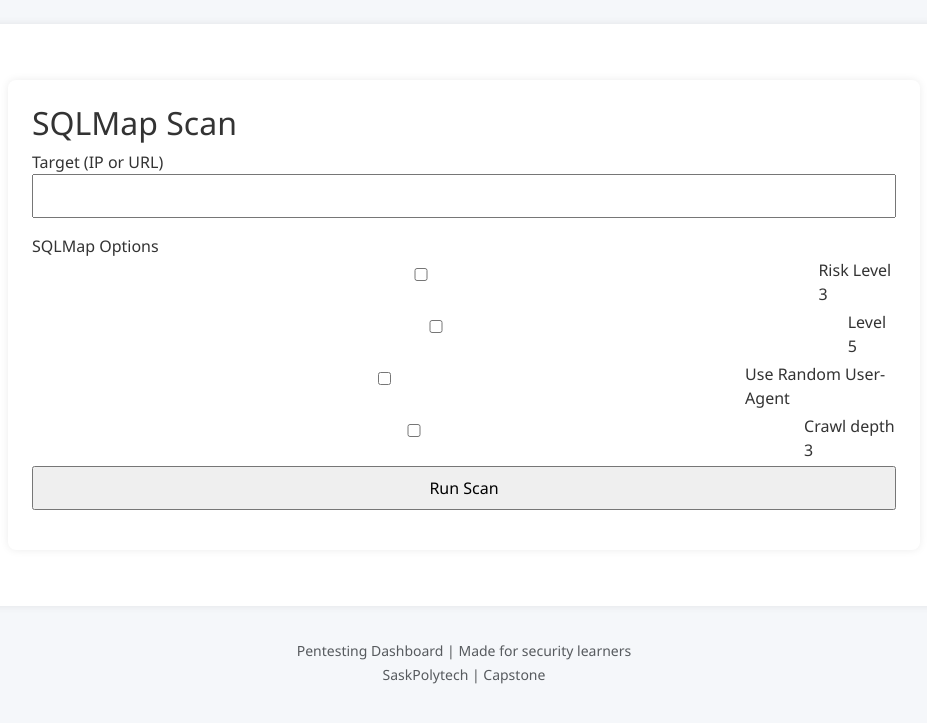
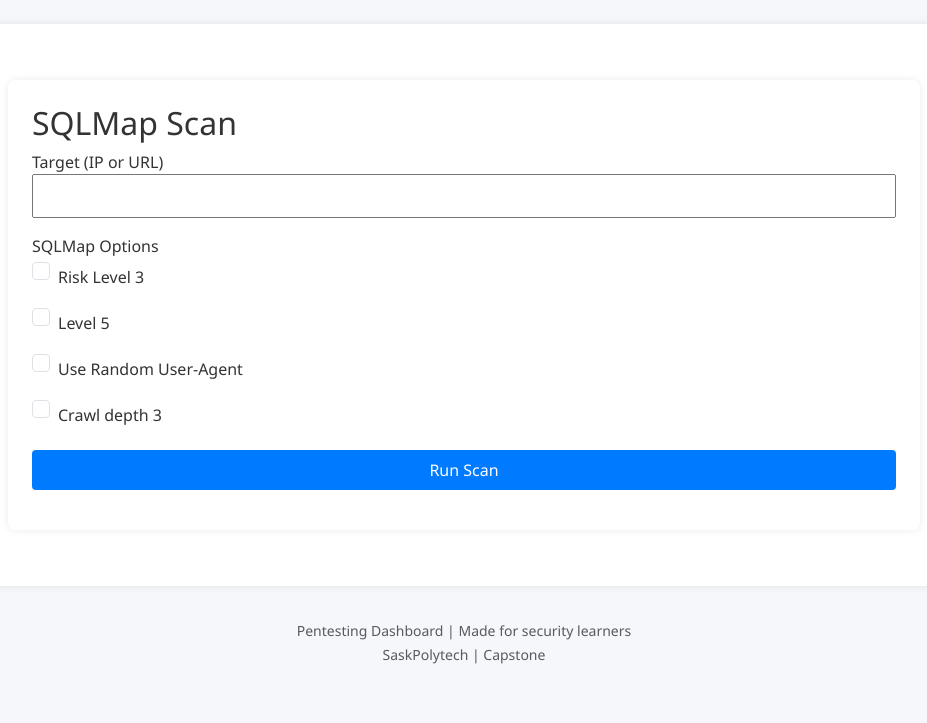
Before and after one commit to abhijeet-2108/Saskpoly_Capstone, a Flask app: page /stage3/sqlmap in a window 1280 px wide. Shown: the part 56-779 px from the top of the page, without its empty margins (176-1103 px from the left). Run offline with Flask 3, Linux system fonts and the light colour scheme.

Commit message:
stage5 form, links fix

```diff
--- a/templates/base.html
+++ b/templates/base.html
@@ -16,10 +16,10 @@
                 <li class="nav-item"><a class="nav-link" href="/">🏠 Home</a></li>
                 <li class="nav-item"><a class="nav-link" href="/history">📜 History</a></li>
                 <li class="nav-item"><a class="nav-link" href="/stage1">1️⃣ Recon</a></li>
-                <li class="nav-item"><a class="nav-link" href="#">2️⃣ Scan</a></li>
-                <li class="nav-item"><a class="nav-link" href="#">3️⃣ Access</a></li>
-                <li class="nav-item"><a class="nav-link" href="#">4️⃣ Persist</a></li>
-                <li class="nav-item"><a class="nav-link" href="#">5️⃣ Report</a></li>
+                <li class="nav-item"><a class="nav-link" href="/stage2">2️⃣ Scan</a></li>
+                <li class="nav-item"><a class="nav-link" href="/stage3">3️⃣ Access</a></li>
+                <li class="nav-item"><a class="nav-link" href="/stage4">4️⃣ Persist</a></li>
+                <li class="nav-item"><a class="nav-link" href="/stage5">5️⃣ Report</a></li>
             </ul>
             <div class="form-check form-switch text-white ms-auto">
                 <input class="form-check-input" type="checkbox" id="themeToggle">
--- a/templates/stage3/sqlmap.html
+++ b/templates/stage3/sqlmap.html
@@ -19,21 +19,21 @@
     <input type="hidden" name="sqlmap_options" value="--batch">
 
     <!-- SQLMap Optional Flags -->
-    <div class="form-group">
+    <div class="form-group mt-3">
       <label>{{ form.sqlmap_options.label }}</label><br>
       {% for value, label in form.sqlmap_options.choices %}
         {% if value != '--batch' %}
-          <div style="display: flex; align-items: center; margin-bottom: 4px;">
-            <input type="checkbox" name="sqlmap_options" value="{{ value }}"
+          <div class="form-check d-flex align-items-center mb-2">
+            <input class="form-check-input me-2" type="checkbox" name="sqlmap_options" value="{{ value }}"
                    {% if value in form.sqlmap_options.data %} checked {% endif %}>
-            <span style="margin-left: 8px;">{{ label }}</span>
+            <label class="form-check-label">{{ label }}</label>
           </div>
         {% endif %}
       {% endfor %}
     </div>
 
-    <div class="form-group">
-      {{ form.submit() }}
+    <div class="form-group mt-3">
+      {{ form.submit(class="btn btn-primary") }}
     </div>
   </form>
 </div>
```
Also changed, not shown: templates/stage3/index.html (+11 -0 lines), templates/stage5.html (+5 -3 lines).
